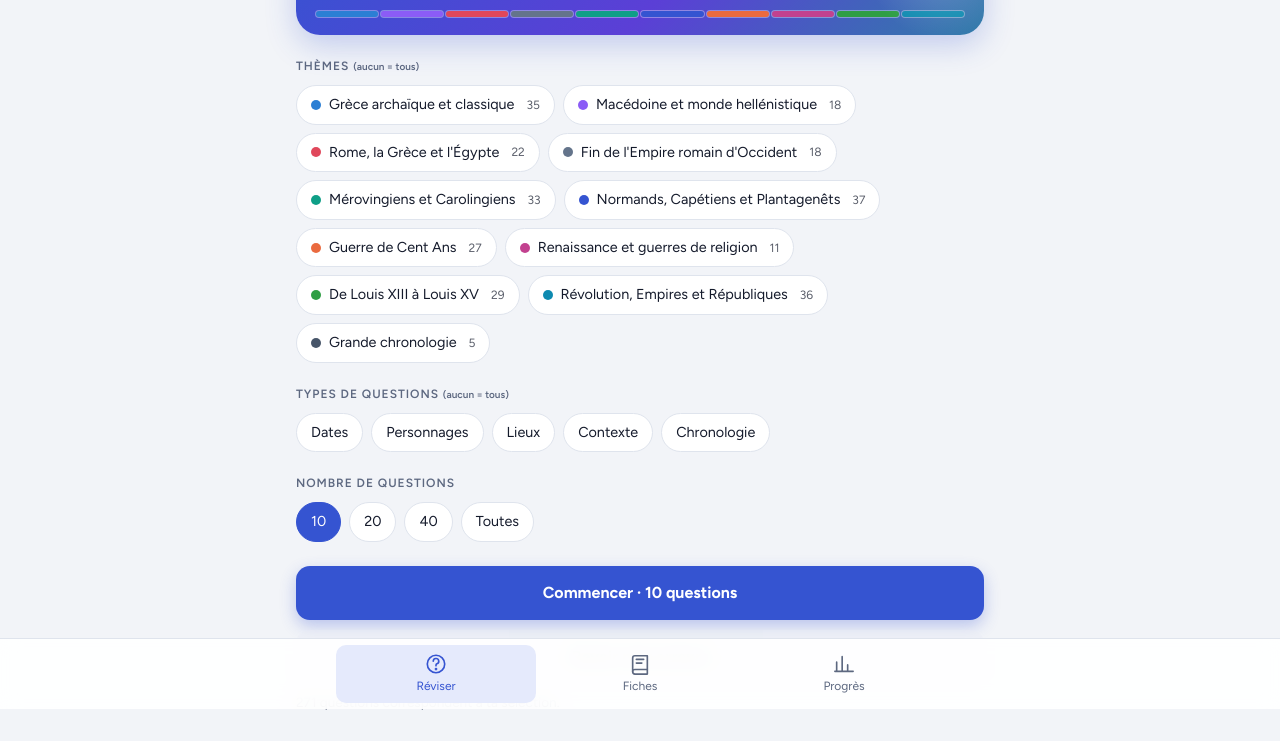
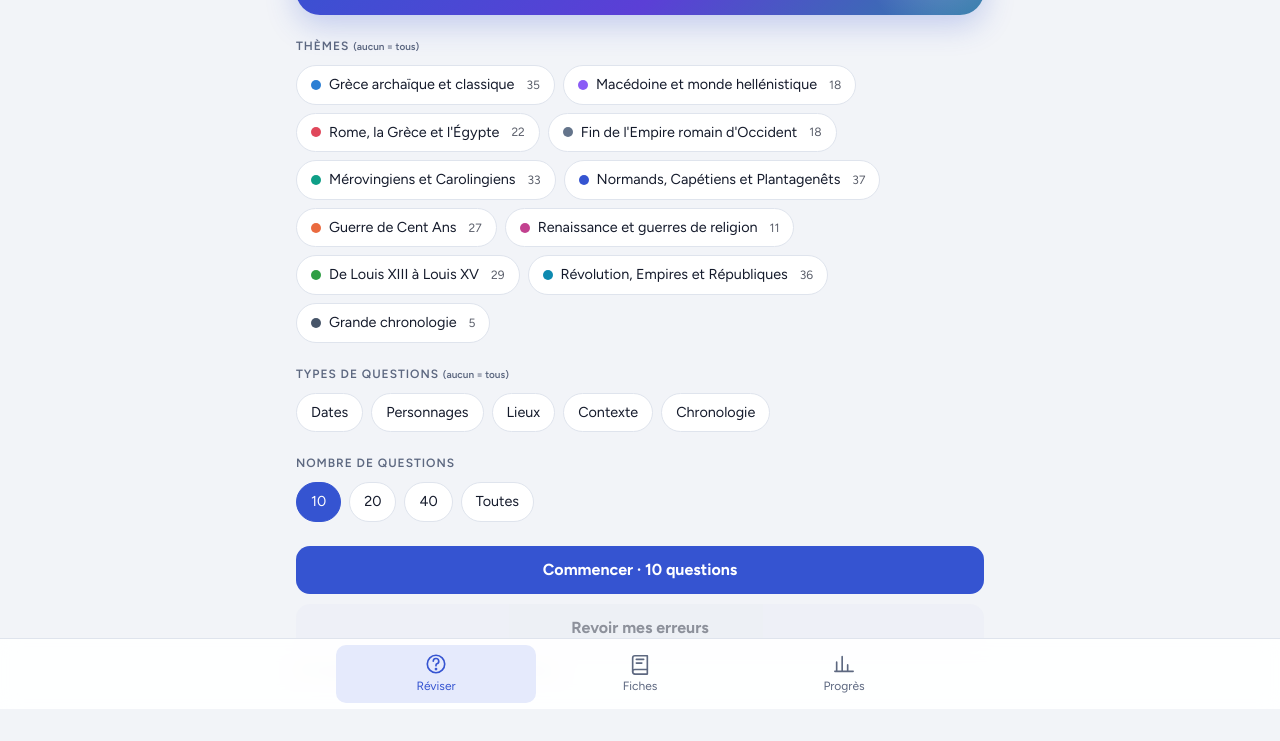
Before and after one commit to Ridge57/revision-histoire, a plain HTML site: page index.html in a window 1280 px wide. Shown: the part 91-832 px from the top of the page. Drawn offline with nearby package versions, Linux system fonts and the light colour scheme.

Commit message:
Retire la frise du bandeau, boutons plus sobres et moins hauts
Co-Authored-By: Claude Opus 5.5 <noreply@anthropic.com>

```diff
--- a/app.js
+++ b/app.js
@@ -16,7 +16,6 @@
     absolutisme: "#2f9e44", revolution: "#0e8ab0", melange: "#475569",
   };
   const tc = (id) => `--tc:${COLORS[id] || "#3554d1"}`;
-  document.getElementById("ribbon").innerHTML = THEMES.map((t) => `<i style="${tc(t.id)}"></i>`).join("");
   const $app = document.getElementById("app");
 
   // ── Stockage local (progression) ──────────────────────────────
--- a/index.html
+++ b/index.html
@@ -56,8 +56,6 @@
     }
     header.top h1 { font-size: 1.65rem; font-weight: 800; }
     header.top .sub { color: rgba(255,255,255,.82); font-size: .9rem; margin-top: 2px; }
-    .ribbon { display: flex; gap: 3px; margin-top: 14px; height: 6px; }
-    .ribbon i { flex: 1; border-radius: 99px; background: var(--tc); box-shadow: 0 0 0 1px rgba(255,255,255,.35); }
 
     /* Couleur propre à chaque période (--tc) */
     .tc-dot { display: inline-block; width: 10px; height: 10px; border-radius: 50%; background: var(--tc); flex: none; }
@@ -90,12 +88,10 @@
     .chip.theme[aria-pressed="true"] { background: var(--tc); border-color: var(--tc); color: #fff; }
     .chip.theme[aria-pressed="true"] .tc-dot { background: #fff; }
     .btn {
-      border: 0; border-radius: 14px; padding: 15px 18px; font-weight: 700; background: var(--accent); color: var(--accent-ink);
-      width: 100%; font-size: 1rem; box-shadow: 0 6px 16px color-mix(in srgb, var(--accent) 30%, transparent);
-      transition: transform .1s;
+      border: 0; border-radius: 14px; padding: 12px 18px; font-weight: 700; background: var(--accent); color: var(--accent-ink);
+      width: 100%; font-size: 1rem; transition: transform .1s;
     }
     .btn:active:not(:disabled) { transform: scale(.98); }
-    .btn.secondary { box-shadow: none; }
     .btn.secondary { background: var(--surface-2); color: var(--ink); }
     .btn:disabled { opacity: .45; cursor: not-allowed; }
     .row { display: flex; gap: 10px; }
@@ -176,7 +172,6 @@
       <div>
         <h1>Révisions d'histoire</h1>
         <div class="sub" id="sub"></div>
-        <div class="ribbon" id="ribbon" aria-hidden="true"></div>
       </div>
     </header>
     <main id="app"></main>
```
